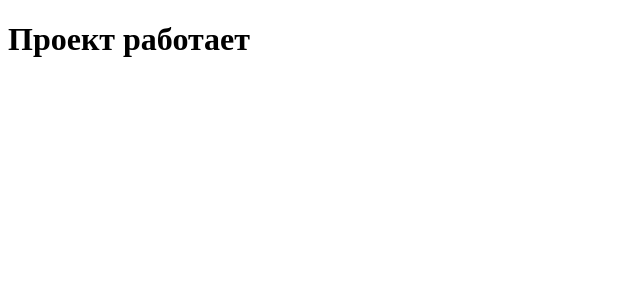
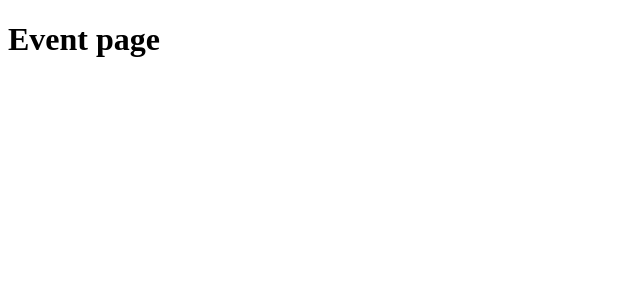
Before and after one commit to Aleksandr-Glebik/ulbi-tv-real-task, a React (Create React App) app: page / in a window 1280 px wide. Shown: the top 300 px of the page, without its empty margins (0-640 px from the left). Built offline with nearby package versions, Linux system fonts and the light colour scheme.

Commit message:
feat: add router elem, add AppRouter

```diff
--- a/src/App.tsx
+++ b/src/App.tsx
@@ -1,9 +1,10 @@
 import React, { FC } from 'react'
+import AppRouter from './components/AppRouter'
 
 const App: FC = () => {
   return (
     <div >
-      <h1>Проект работает</h1>
+      <AppRouter />
     </div>
   )
 }
--- /dev/null
+++ b/src/components/AppRouter.tsx
@@ -0,0 +1,33 @@
+import React, { FC } from 'react'
+import { Routes, Route } from 'react-router-dom'
+import Login from '../pages/Login'
+import Event from '../pages/Event'
+import { privateRoutes, publicRoutes } from '../router'
+
+const AppRouter: FC = () => {
+  const auth = true
+
+  return (
+        auth
+        ? <Routes>
+         {privateRoutes.map( route =>
+                <Route path={route.path}
+                    element={<route.element />}
+                    key={route.path}
+                />
+          )}
+          <Route path="*" element={<Event />} />
+        </Routes>
+        : <Routes>
+         {publicRoutes.map( route =>
+                <Route path={route.path}
+                    element={<route.element />}
+                    key={route.path}
+                />
+          )}
+          <Route path="*" element={<Login />} />
+        </Routes>
+  )
+}
+
+export default AppRouter
--- /dev/null
+++ b/src/router/index.ts
@@ -0,0 +1,20 @@
+import React from "react"
+import Login from "../pages/Login"
+import Event from "../pages/Event"
+
+export interface IRoute {
+    path: string;
+    element: React.ElementType;
+}
+
+export enum RouterNames {
+    LOGIN = '/login',
+    EVENT = '/'
+}
+
+export const publicRoutes: IRoute[] = [
+    {path: RouterNames.LOGIN, element: Login},
+]
+export const privateRoutes: IRoute[] = [
+    {path: RouterNames.EVENT, element: Event},
+]
```
